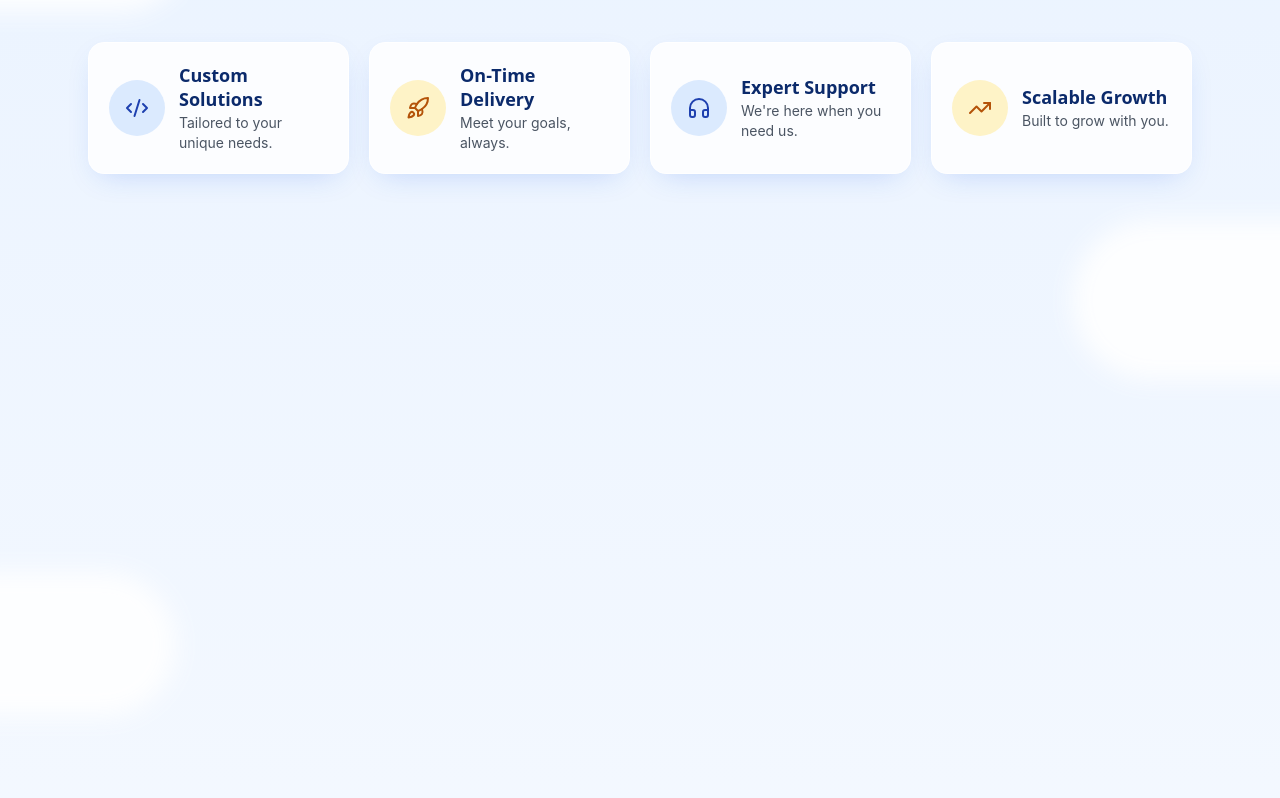
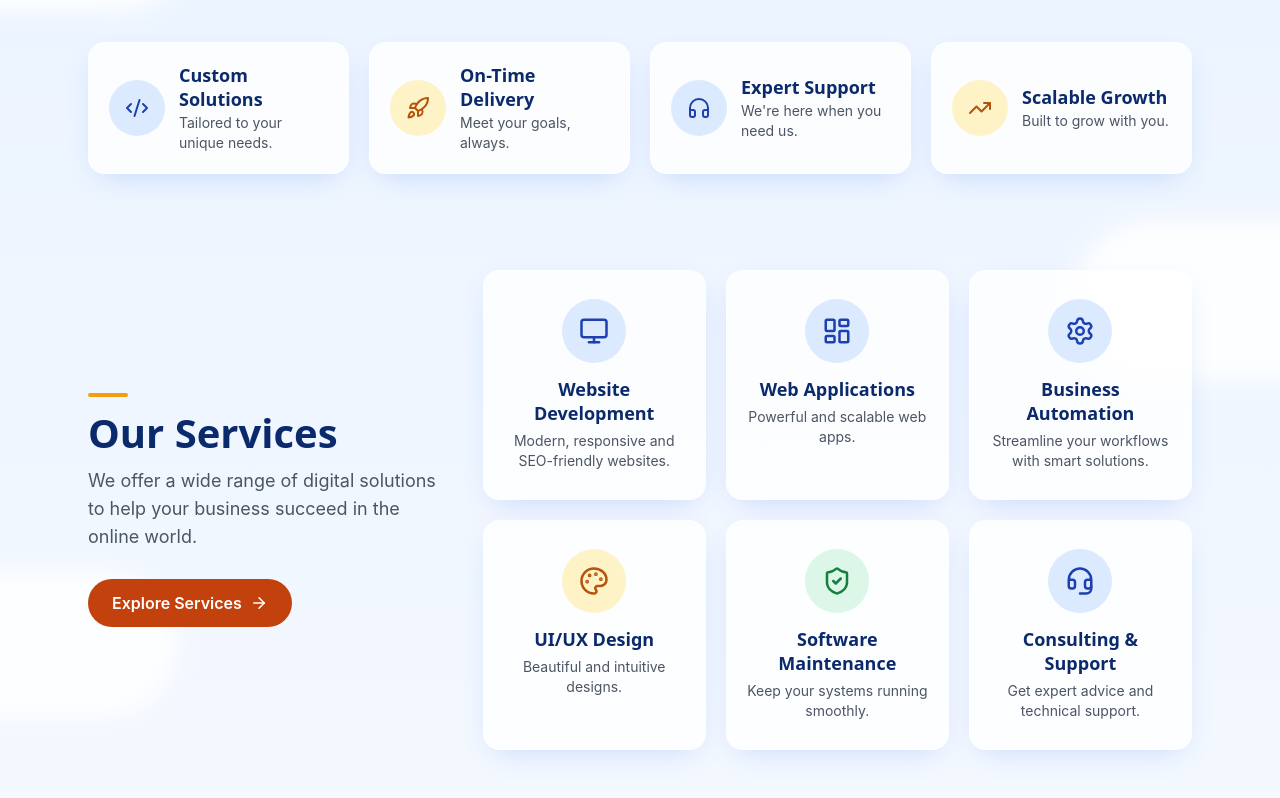
Before and after one commit to dnobleza/nobleza-1, a React (Vite) app in the folder frontend/: page / in a window 1280 px wide. Shown: the part 940-1738 px from the top of the page. Built offline with nearby package versions, Linux system fonts and the light colour scheme.

Commit message:
feat(frontend): services section

```diff
--- /dev/null
+++ b/frontend/src/components/landing/ServicesSection.jsx
@@ -0,0 +1,68 @@
+import { ArrowRight, Headset, LayoutDashboard, Monitor, Palette, Settings, ShieldCheck } from 'lucide-react';
+import landingAssets from '../../assets/landingAssets';
+import SectionHeading from './SectionHeading';
+import { cardClasses } from './cardStyles';
+import { focusRing } from './focusRing';
+
+// "key" matches the names you can use in landingAssets.serviceIcons.
+const SERVICES = [
+  { key: 'websiteDevelopment', Icon: Monitor, tone: 'blue', title: 'Website Development', text: 'Modern, responsive and SEO-friendly websites.' },
+  { key: 'webApplications', Icon: LayoutDashboard, tone: 'blue', title: 'Web Applications', text: 'Powerful and scalable web apps.' },
+  { key: 'businessAutomation', Icon: Settings, tone: 'blue', title: 'Business Automation', text: 'Streamline your workflows with smart solutions.' },
+  { key: 'uiUxDesign', Icon: Palette, tone: 'orange', title: 'UI/UX Design', text: 'Beautiful and intuitive designs.' },
+  { key: 'softwareMaintenance', Icon: ShieldCheck, tone: 'green', title: 'Software Maintenance', text: 'Keep your systems running smoothly.' },
+  { key: 'consultingSupport', Icon: Headset, tone: 'blue', title: 'Consulting & Support', text: 'Get expert advice and technical support.' },
+];
+
+const TONES = {
+  blue: 'bg-primary-soft text-primary-deep',
+  orange: 'bg-accent-soft text-warning',
+  green: 'bg-success/15 text-success-text',
+};
+
+function ServicesSection() {
+  const customIcons = landingAssets.serviceIcons;
+
+  return (
+    <section id="services" aria-labelledby="services-title" className="relative pt-16 lg:pt-24">
+      {/* lg:grid-cols-[1fr_2fr] = two columns on desktop, the right one twice as wide. */}
+      <div className="mx-auto grid max-w-6xl items-center gap-10 px-4 sm:px-6 lg:grid-cols-[1fr_2fr]">
+        <div>
+          <SectionHeading
+            id="services-title"
+            title="Our Services"
+            subtitle="We offer a wide range of digital solutions to help your business succeed in the online world."
+          />
+          <a
+            href="#contact"
+            className={`mt-7 inline-flex items-center gap-2 rounded-full bg-accent-strong px-6 py-3 font-semibold text-white transition-colors duration-150 hover:bg-accent-strong-hover ${focusRing}`}
+          >
+            Explore Services
+            <ArrowRight aria-hidden="true" className="size-4.5" />
+          </a>
+        </div>
+
+        {/* 1 column on phones, 2 on tablets, 3 on desktop (3 x 2 = six cards). */}
+        <ul className="grid gap-5 sm:grid-cols-2 lg:grid-cols-3">
+          {SERVICES.map(({ key, Icon, tone, title, text }) => (
+            <li key={key} className={`px-5 py-7 text-center ${cardClasses}`}>
+              <span
+                className={`mx-auto mb-3.5 flex size-16 items-center justify-center rounded-full ${TONES[tone]}`}
+              >
+                {customIcons?.[key] ? (
+                  <img src={customIcons[key]} alt="" loading="lazy" className="size-9" />
+                ) : (
+                  <Icon aria-hidden="true" className="size-7.5" />
+                )}
+              </span>
+              <h3 className="text-lg font-semibold leading-6 text-navy-deep">{title}</h3>
+              <p className="mt-1.5 text-sm leading-5 text-muted-strong">{text}</p>
+            </li>
+          ))}
+        </ul>
+      </div>
+    </section>
+  );
+}
+
+export default ServicesSection;
--- a/frontend/src/components/landing/WhyChooseSection.jsx
+++ b/frontend/src/components/landing/WhyChooseSection.jsx
@@ -21,7 +21,7 @@ function WhyChooseSection() {
   const customIcons = landingAssets.featureIcons;
 
   return (
-    <section id="why-choose" aria-labelledby="why-title" className="relative py-16 lg:py-24">
+    <section id="why-choose" aria-labelledby="why-title" className="relative pt-16 lg:pt-24">
       <div className="mx-auto max-w-6xl px-4 sm:px-6">
         <SectionHeading
           id="why-title"
--- a/frontend/src/pages/LandingPage.jsx
+++ b/frontend/src/pages/LandingPage.jsx
@@ -3,6 +3,7 @@
 import LandingNavbar from '../components/landing/LandingNavbar';
 import HeroSection from '../components/landing/HeroSection';
 import WhyChooseSection from '../components/landing/WhyChooseSection';
+import ServicesSection from '../components/landing/ServicesSection';
 
 function LandingPage() {
   return (
@@ -23,9 +24,9 @@ function LandingPage() {
           </div>
 
           <WhyChooseSection />
+          <ServicesSection />
 
           {/* TEMPORARY placeholders so the navbar links can be tested. Replaced section by section. */}
-          <section id="services" aria-label="Services" className="relative h-[80vh]" />
           <section id="portfolio" aria-label="Portfolio" className="relative h-[80vh]" />
           <section id="contact" aria-label="Contact" className="relative h-[80vh]" />
         </div>
```
